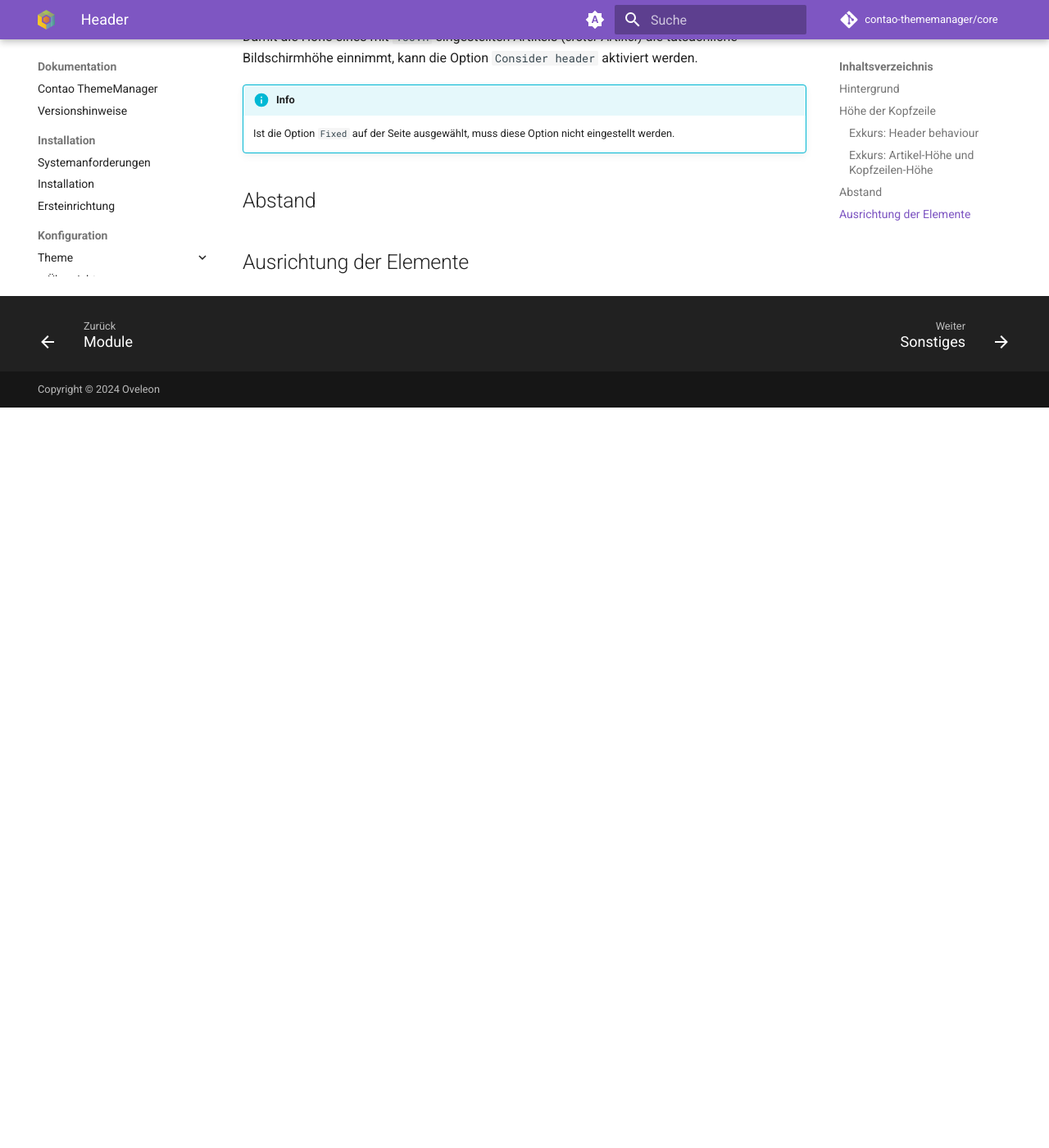
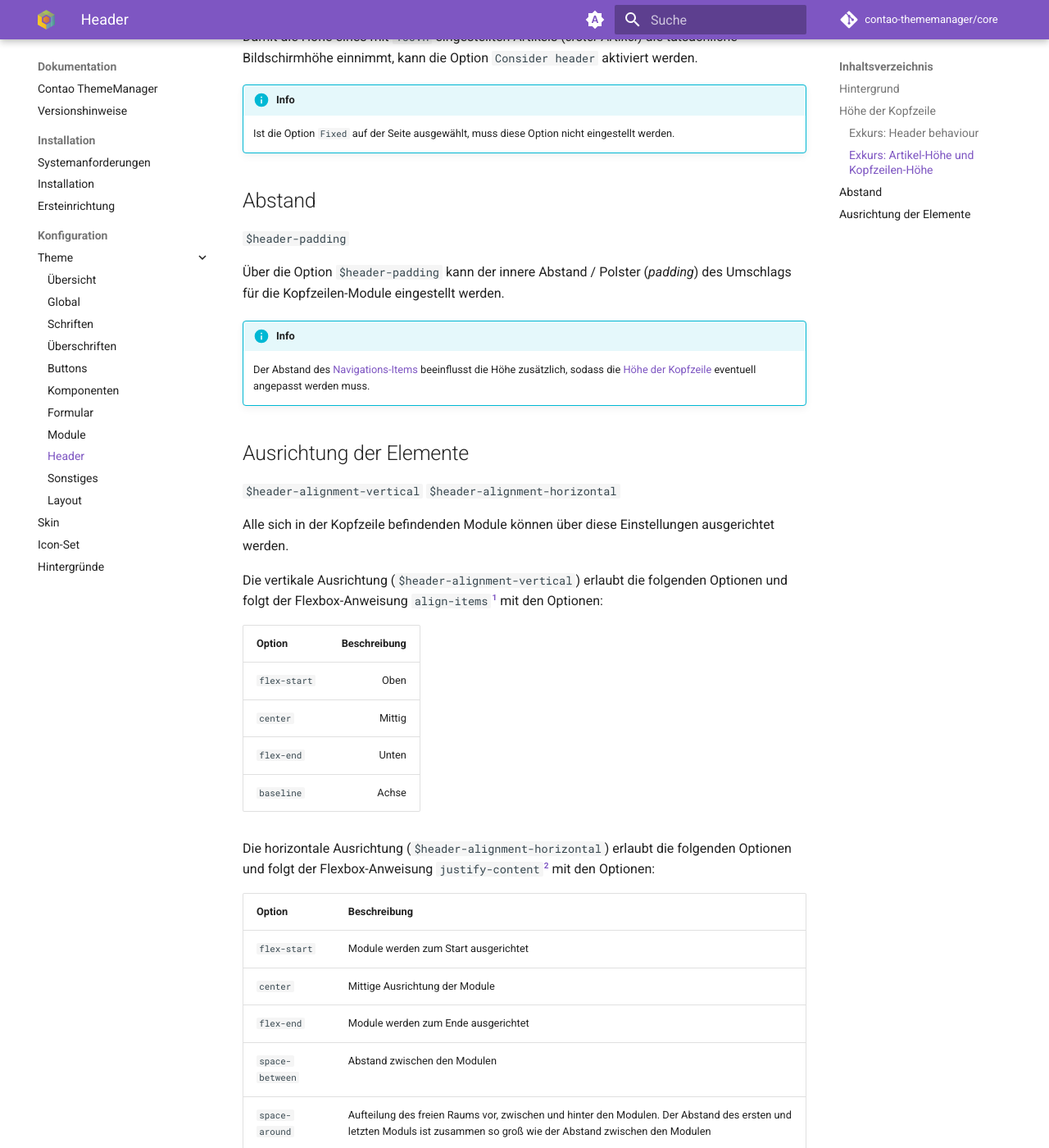
Before and after one commit to contao-thememanager/docs, an MkDocs documentation site: the page built from docs/pages/docs/configuration/theme/header.md, in a window 1280 px wide and 1400 px high, scrolled down 1602 px. Shown: the whole window at 82% size. Built offline with MkDocs 1.6.1 and Material for MkDocs 9.7.7, drawn with Linux system fonts in a browser that asks for light colours; comment, search, counter and statistics services are not loaded; before the commit the page ends 2099 px from its top, so only the background shows below that; some of the changed text lies outside the part shown.

````diff
--- a/docs/pages/docs/configuration/theme/header.md
+++ b/docs/pages/docs/configuration/theme/header.md
@@ -94,4 +94,57 @@ kann die Option `Consider header` aktiviert werden.
 
 ## Abstand
 
+`$header-padding`
+
+Über die Option `$header-padding` kann der innere Abstand / Polster (*padding*) des Umschlags für die Kopfzeilen-Module
+eingestellt werden.
+
+!!! info
+
+    Der Abstand des [Navigations-Items](modules.md#navigations-link--navigations-item) beeinflusst die Höhe zusätzlich,
+    sodass die [Höhe der Kopfzeile](#höhe-der-kopfzeile) eventuell angepasst werden muss.
+
 ## Ausrichtung der Elemente
+
+`$header-alignment-vertical` `$header-alignment-horizontal`
+
+Alle sich in der Kopfzeile befindenden Module können über diese Einstellungen ausgerichtet werden.
+
+Die vertikale Ausrichtung (`$header-alignment-vertical`) erlaubt die folgenden Optionen und folgt der Flexbox-Anweisung
+`align-items`[^1] mit den Optionen:
+
+| Option       | Beschreibung |
+|--------------|-------------:|
+| `flex-start` |         Oben |
+| `center`     |       Mittig |
+| `flex-end`   |        Unten |
+| `baseline`   |        Achse |
+
+Die horizontale Ausrichtung (`$header-alignment-horizontal`) erlaubt die folgenden Optionen und folgt der
+Flexbox-Anweisung `justify-content`[^2] mit den Optionen:
+
+| Option          | Beschreibung                                                                                                                                                          |
+|-----------------|-----------------------------------------------------------------------------------------------------------------------------------------------------------------------|
+| `flex-start`    | Module werden zum Start ausgerichtet                                                                                                                                  |
+| `center`        | Mittige Ausrichtung der Module                                                                                                                                        |
+| `flex-end`      | Module werden zum Ende ausgerichtet                                                                                                                                   |
+| `space-between` | Abstand zwischen den Modulen                                                                                                                                          |
+| `space-around`  | Aufteilung des freien Raums vor, zwischen und hinter den Modulen. Der Abstand des ersten und letzten Moduls ist zusammen so groß wie der Abstand zwischen den Modulen |
+| `space-evenly`  | Gleichmäßiger Abstand aller Module                                                                                                                                    |
+| `revert`        | Reset                                                                                                                                                                 |
+
+!!! tip
+
+    Das `<header>` Element wird durch das CSS-Framework auf `display: flex` gesetzt. Da sich Anweisungen von CSS-Grid
+    teilweise mit denen von CSS-Flexbox überlagern, können die `center` und `space-*` Anweisungen weiterhin verwendet
+    werden.
+
+    Der Header kann mit folgendem CSS im [Skin](../skin.md) auf CSS-Grid gestellt werden:
+    ```css
+    header > .inside {
+      display: grid;
+    }
+    ```
+
+[^1]: Align-Items auf [css-tricks](https://css-tricks.com/almanac/properties/a/align-items/)
+[^2]: Justify-Content auf [css-tricks](https://css-tricks.com/almanac/properties/j/justify-content/)
````
